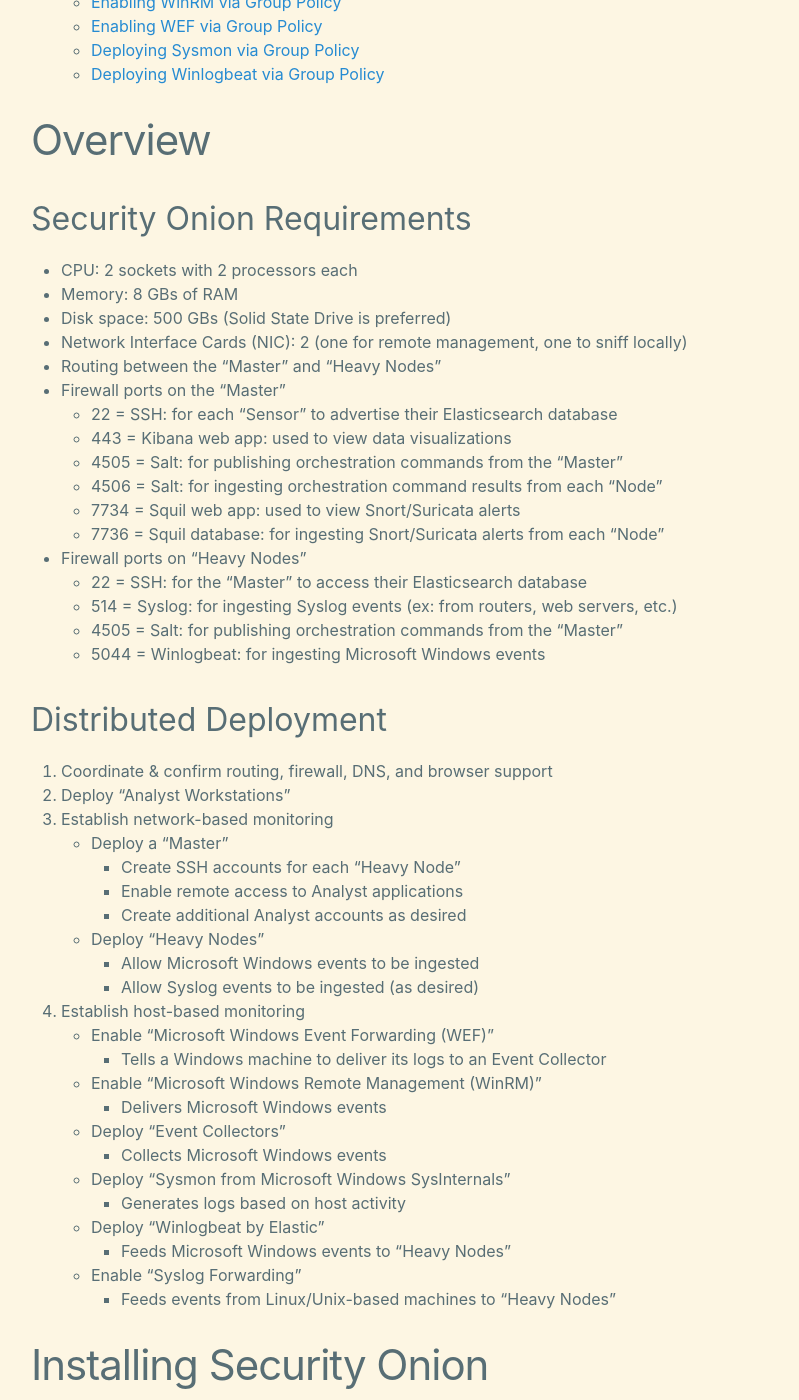
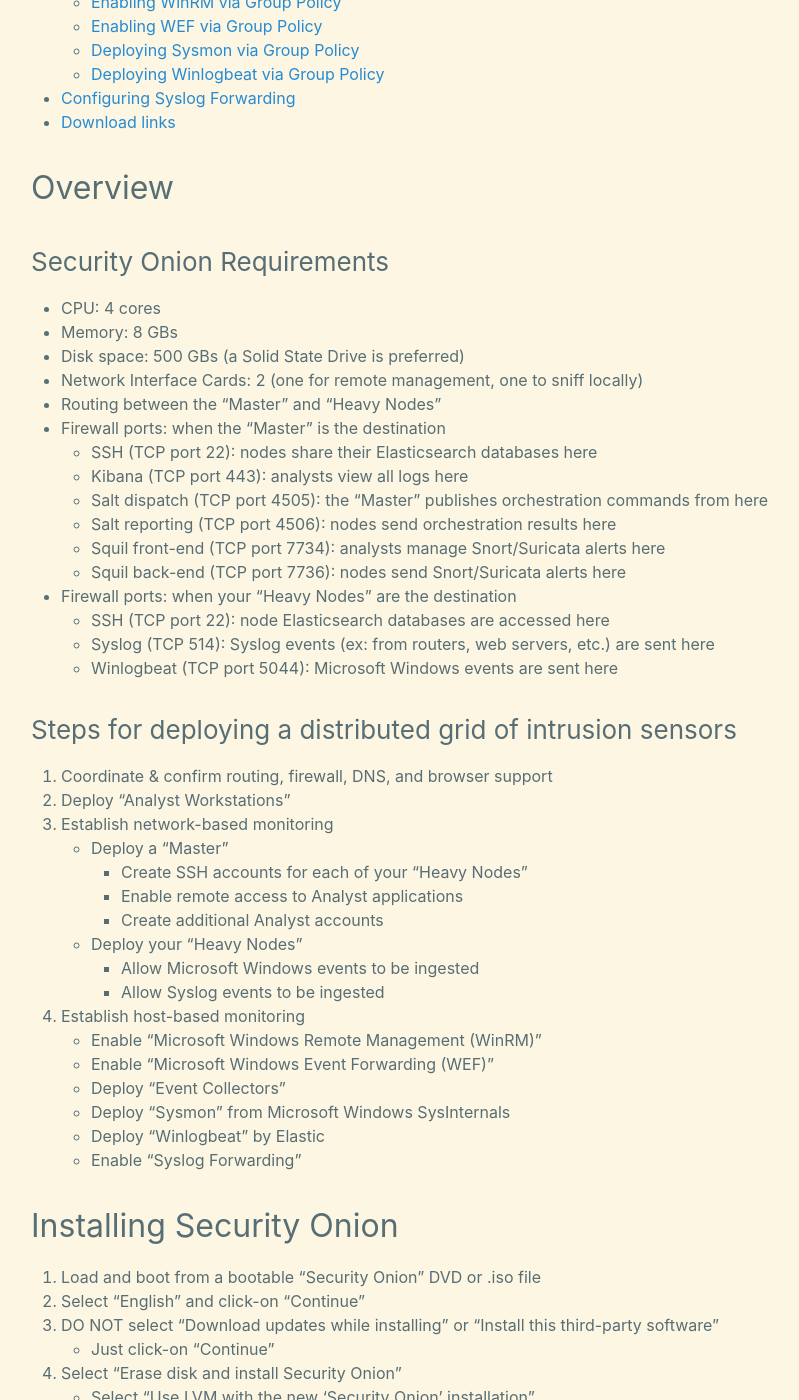
Before and after one commit to cyberphor/blog, a Jekyll site: the page built from _posts/2020-06-24-security-onion-16-deployment-guide.md, in a window 1280 px wide and 1400 px high, scrolled down 567 px. Shown: the whole window, without its empty margins (239-1038 px from the left). Built offline with Jekyll 4.4.1, drawn with Linux system fonts in a browser that asks for light colours; some of the changed text lies outside the part shown.

Commit message:
Update 2020-06-24-security-onion-16-deployment-guide.md

````diff
--- a/_posts/2020-06-24-security-onion-16-deployment-guide.md
+++ b/_posts/2020-06-24-security-onion-16-deployment-guide.md
@@ -8,7 +8,7 @@ category: notes
 ## Table of Contents
 * [Overview](#overview)
   * [Security Onion Requirements](#security-onion-requirements)
-  * [Distributed Deployment](#distributed-deployment)
+  * [Steps for deploying a distributed grid of intrusion sensors](#steps-for-deploying-a-distributed-grid-of-intrusion-sensors)
 * [Installing Security Onion](#installing-security-onion)
 * [Configuring a Master Node](#configuring-a-master-node)
   * [Configuring SSH accounts for Heavy Nodes](#configuring-ssh-accounts-for-heavy-nodes)
@@ -22,53 +22,48 @@ category: notes
   * [Enabling WEF via Group Policy](#enabling-wef-via-group-policy)
   * [Deploying Sysmon via Group Policy](#deploying-sysmon-via-group-policy)
   * [Deploying Winlogbeat via Group Policy](#deploying-winlogbeat-via-group-policy)
+* [Configuring Syslog Forwarding](#configuring-syslog-forwarding)
+* [Download links](#download-links)
 
-# Overview
-## Security Onion Requirements
-* CPU: 2 sockets with 2 processors each
-* Memory: 8 GBs of RAM
-* Disk space: 500 GBs (Solid State Drive is preferred)
-* Network Interface Cards (NIC): 2 (one for remote management, one to sniff locally)
+## Overview
+### Security Onion Requirements
+* CPU: 4 cores
+* Memory: 8 GBs
+* Disk space: 500 GBs (a Solid State Drive is preferred)
+* Network Interface Cards: 2 (one for remote management, one to sniff locally)
 * Routing between the “Master” and “Heavy Nodes”
-* Firewall ports on the “Master”
-    * 22 = SSH: for each “Sensor” to advertise their Elasticsearch database
-    * 443 = Kibana web app: used to view data visualizations
-    * 4505 = Salt: for publishing orchestration commands from the “Master”
-    * 4506 = Salt: for ingesting orchestration command results from each “Node”
-    * 7734 = Squil web app: used to view Snort/Suricata alerts
-    * 7736 = Squil database: for ingesting Snort/Suricata alerts from each “Node”
-* Firewall ports on “Heavy Nodes”
-    * 22 = SSH: for the “Master” to access their Elasticsearch database
-    * 514 = Syslog: for ingesting Syslog events (ex: from routers, web servers, etc.)
-    * 4505 = Salt: for publishing orchestration commands from the “Master”
-    * 5044 = Winlogbeat: for ingesting Microsoft Windows events
+* Firewall ports: when the "Master" is the destination
+    * SSH (TCP port 22): nodes share their Elasticsearch databases here
+    * Kibana (TCP port 443): analysts view all logs here
+    * Salt dispatch (TCP port 4505): the "Master" publishes orchestration commands from here
+    * Salt reporting (TCP port 4506): nodes send orchestration results here
+    * Squil front-end (TCP port 7734): analysts manage Snort/Suricata alerts here
+    * Squil back-end (TCP port 7736): nodes send Snort/Suricata alerts here
+* Firewall ports: when your "Heavy Nodes" are the destination
+    * SSH (TCP port 22): node Elasticsearch databases are accessed here
+    * Syslog (TCP 514): Syslog events (ex: from routers, web servers, etc.) are sent here
+    * Winlogbeat (TCP port 5044): Microsoft Windows events are sent here
 
-## Distributed Deployment
+### Steps for deploying a distributed grid of intrusion sensors
 1. Coordinate & confirm routing, firewall, DNS, and browser support
 2. Deploy "Analyst Workstations"
 3. Establish network-based monitoring
     * Deploy a “Master”
-        * Create SSH accounts for each “Heavy Node”
+        * Create SSH accounts for each of your “Heavy Nodes”
         * Enable remote access to Analyst applications
-        * Create additional Analyst accounts as desired
-    * Deploy “Heavy Nodes”
+        * Create additional Analyst accounts
+    * Deploy your “Heavy Nodes”
         * Allow Microsoft Windows events to be ingested
-        * Allow Syslog events to be ingested (as desired)
+        * Allow Syslog events to be ingested
 4. Establish host-based monitoring
+    * Enable “Microsoft Windows Remote Management (WinRM)”
     * Enable “Microsoft Windows Event Forwarding (WEF)”
-        * Tells a Windows machine to deliver its logs to an Event Collector
-    * Enable “Microsoft Windows Remote Management (WinRM)”
-        * Delivers Microsoft Windows events
     * Deploy “Event Collectors”
-        * Collects Microsoft Windows events
-    * Deploy “Sysmon from Microsoft Windows SysInternals”
-        * Generates logs based on host activity
-    * Deploy “Winlogbeat by Elastic”
-        * Feeds Microsoft Windows events to “Heavy Nodes”
+    * Deploy “Sysmon" from Microsoft Windows SysInternals
+    * Deploy “Winlogbeat" by Elastic
     * Enable "Syslog Forwarding"
-        * Feeds events from Linux/Unix-based machines to “Heavy Nodes”
 
-# Installing Security Onion
+## Installing Security Onion
 1. Load and boot from a bootable “Security Onion” DVD or .iso file
 2. Select “English” and click-on “Continue”
 3. DO NOT select “Download updates while installing” or “Install this third-party software”
@@ -92,7 +87,7 @@ category: notes
 9. Create a backup or snapshot of the OS if possible
     *  ex: `FreshOSInstall_20200205`
 
-# Configuring a Master Node
+## Configuring a Master Node
 1. Install the “Security Onion” OS (see above)
 2. Login
 3. Click-on the “Setup” icon
@@ -129,7 +124,7 @@ category: notes
     * Click-on “Yes, proceed with the changes!”
     * Click-on “OK” for the remaining pop-ups
 
-## Configuring SSH accounts for Heavy Nodes
+### Configuring SSH accounts for Heavy Nodes
 1. Login to the "Master"
 2. Open a terminal (Click-on "Applications > System Tools > Xfce Terminal")
 3. Create a user account
@@ -146,7 +141,7 @@ sudo usermod -aG sudo <unit-role_id>
 # ex: sudo usermod -aG sudo foxhound-sensor1
 ```
 
-## Enabling remote access to analyst applications
+### Enabling remote access to analyst applications
 1. Login to the "Master"
 2. Open a terminal (Click-on "Applications > System Tools > Xfce Terminal")
 3. Add a rule to allow the analyst's workstation through the "Master's" firewall
@@ -158,7 +153,7 @@ sudo so-allow
 # press 'Enter' when prompted
 ```
 
-## Creating analyst accounts
+### Creating analyst accounts
 1. Login to the "Master"
 2. Open a terminal (Click-on "Applications > System Tools > Xfce Terminal")
 3. Create an analyst account within the "Master's" database
@@ -170,7 +165,7 @@ sudo so-user-add
 # press 'Enter' when prompted to create the analyst account
 ```
 
-# Configuring a Heavy Node
+## Configuring a Heavy Node
 1. Install the “SecurityOnion” OS (see above)
 2. Login
 3. Click-on the “Setup” icon
@@ -208,7 +203,7 @@ sudo so-user-add
         * Type the password of the SSH account associated with this sensor
     * Click-on “OK” for the remaining pop-ups
 
-## Ingesting Microsoft Windows events
+### Ingesting Microsoft Windows events
 **Option 1 (do it remotely from the “Master”)**
 1. Login to the "Master"
 2. Open a terminal (Click-on "Applications > System Tools > Xfce Terminal")
@@ -231,7 +226,7 @@ sudo so-allow
 # press 'Enter' when prompted
 ```
 
-## Ingesting Syslog events
+### Ingesting Syslog events
 **Option 1 (do it remotely from the “Master”)**
 1. Login to the "Master"
 2. Open a terminal (Click-on "Applications > System Tools > Xfce Terminal")
@@ -254,8 +249,8 @@ sudo so-allow
 # press 'Enter' when prompted
 ```
 
-# Configuring WEF
-## Enabling WinRM via Group Policy
+## Configuring WEF
+### Enabling WinRM via Group Policy
 1. Create a GPO so the WinRM service listens for HTTP requests on all available NICs
     * Computer Configuration > Policies > Administrative Templates > Windows Components > Windows Remote Management (WinRM) > WinRM Service
         * Right-click on “Allow remote server management through WinRM” and select “Edit”
@@ -289,7 +284,7 @@ sudo so-allow
 4. Link the same GPO to the domain
 
 
-## Enabling WEF via Group Policy
+### Enabling WEF via Group Policy
 1. Download “Sysmon” (see "Download Links")
 2. Download a “Sysmon” install script (see “Download Links”)
 3. Download a “Sysmon” configuration file (see "Download Links")
@@ -316,7 +311,7 @@ sudo so-allow
 8. Link the “Deploy-Sysmon” GPO to the domain
 9. Reboot target machines
 
-## Deploying Sysmon via Group Policy
+### Deploying Sysmon via Group Policy
 1. Create a GPO to enable “WinRM” and link it to the domain (see above)
 2. Create a “Enable-WEF” GPO so clients send events to designated “Event Collectors”
     * Computer Configuration > Policies > Administrative Templates > Windows Components > Event Forwarding
@@ -353,10 +348,28 @@ sudo so-allow
     * Highlight “Authenticated Users” and click-on “Remove”
 10. Link the “Deploy-EventCollectors” GPO to the domain
 
-## Deploying Winlogbeat via Group Policy
+### Deploying Winlogbeat via Group Policy
 1. Download Winlogbeat (see "Download Links")
 2. Modify YAML file
 3. Install Winlogbeat using PowerShell
     * NOTE: only install Winlogbeat on the “Event Collector”
 4. Configure the “Winlogbeat” service to auto-start
 5. Manually start the “Winlogbeat” service if it’s not started already
+
+## Configuring Syslog Forwarding
+```bash
+sudo vim /etc/rsyslog.d/security.conf
+```
+```bash
+*.* @10.10.10.10
+```
+```bash
+service rsyslog restart
+```
+
+### Download links
+* [SecurityOnion 14.04.5](https://github.com/Security-Onion-Solutions/security-onion/releases/download/v14.04.5.12_20180416/securityonion-14.04.5.12.iso)
+* [Sysmon](https://download.sysinternals.com/files/Sysmon.zip)
+* [Sysmon Configuration File](https://github.com/SwiftOnSecurity/sysmon-config/blob/master/sysmonconfig-export.xml)
+* [Sysmon Installation Script](https://github.com/cyberphor/scallion)
+* [Winlogbeat 6.2.4](https://artifacts.elastic.co/downloads/beats/winlogbeat/winlogbeat-6.2.4-windows-x86_64.zip)
````
